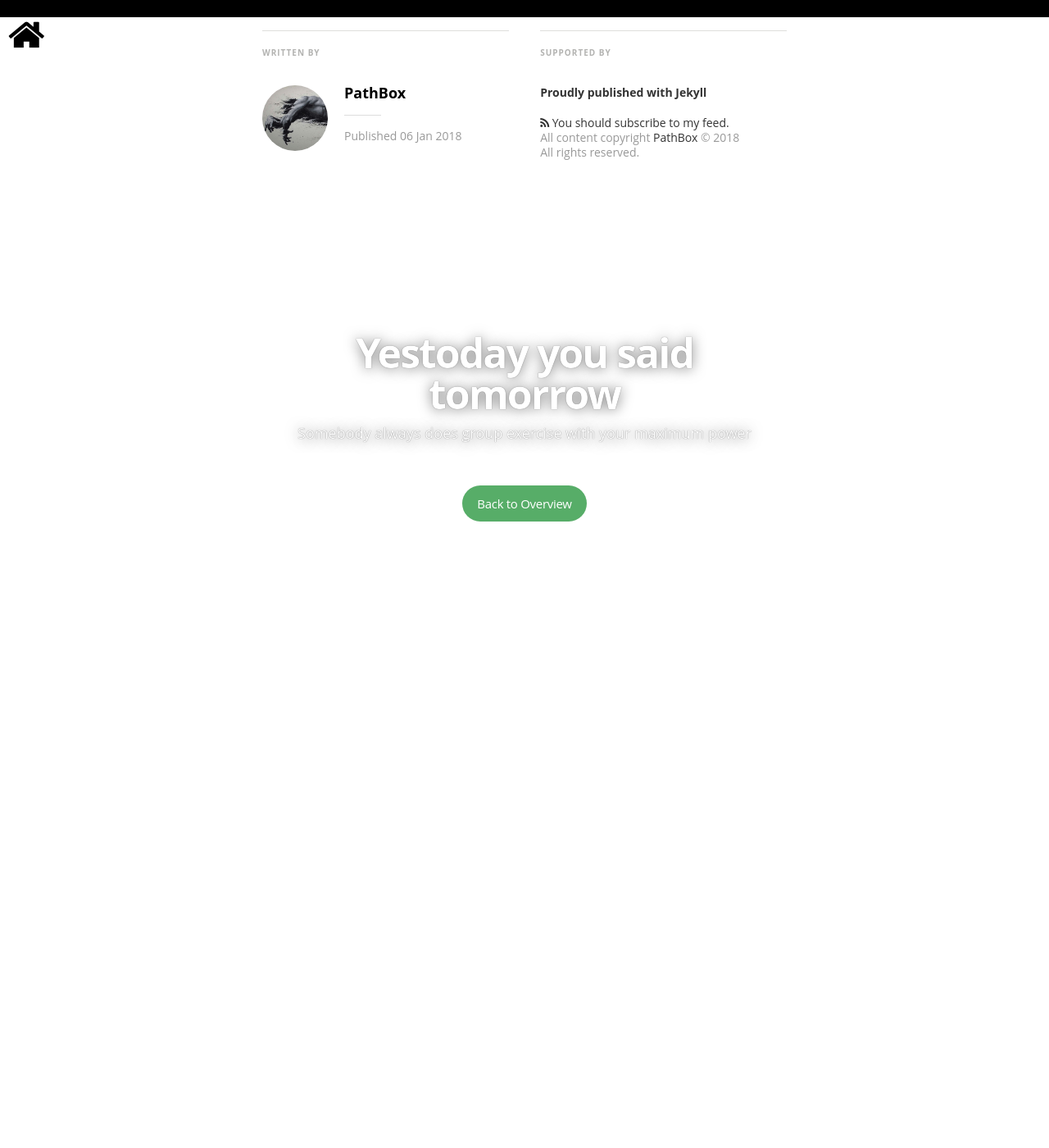
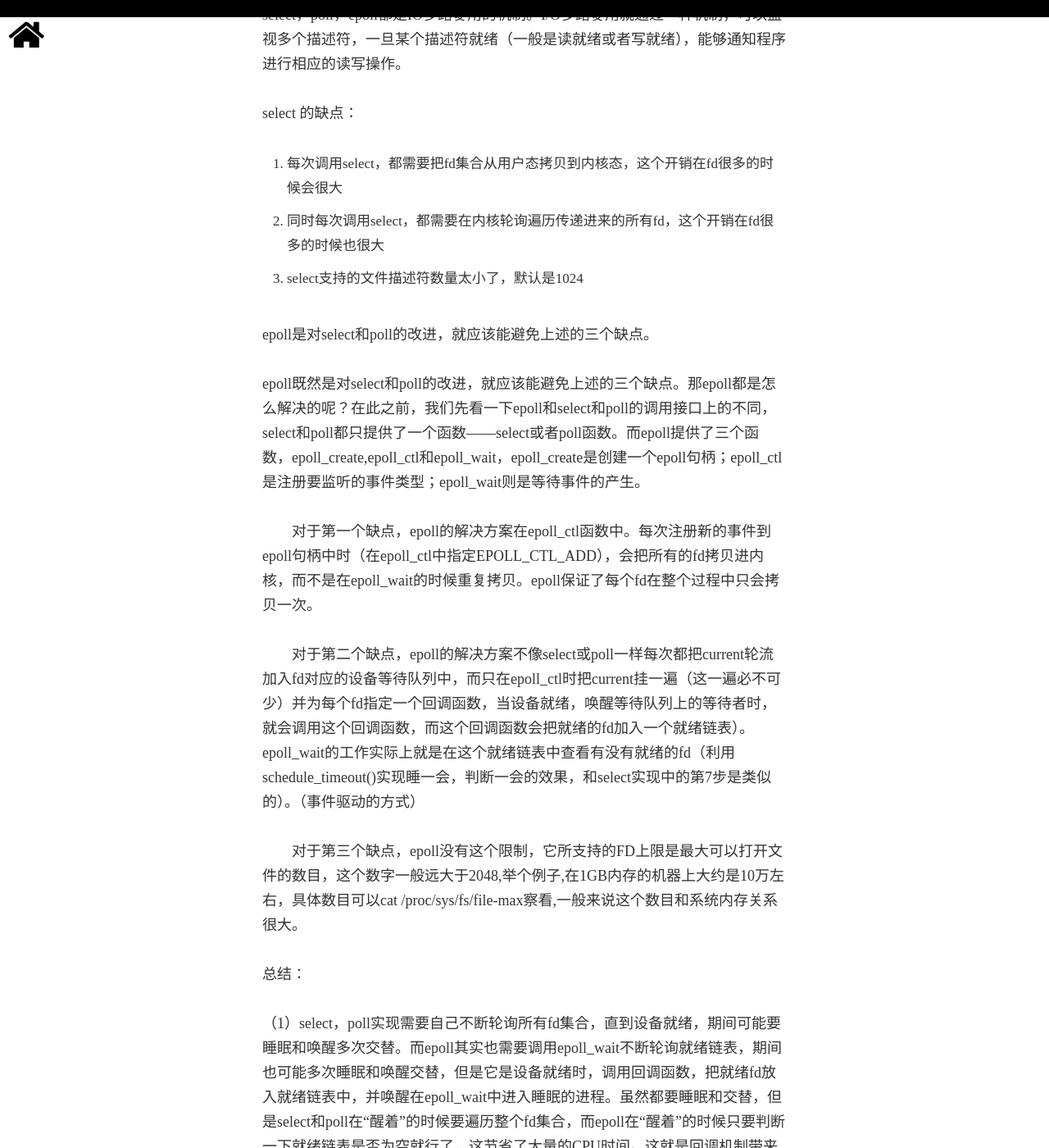
Before and after one commit to pathbox/pathbox.github.io, a Jekyll site: the page built from _posts/2018-01-06-work-summary-in-Udesk-twelve.md, in a window 1280 px wide and 1400 px high, scrolled down 1379 px. Shown: the whole window at 82% size. Built offline with Jekyll 4.4.1, drawn with Linux system fonts in a browser that asks for light colours; nearby versions of some CDN libraries; some web fonts are replaced; comment, search, counter and statistics services are not loaded; before the commit the page ends 2105 px from its top, so only the background shows below that; some of the changed text lies outside the part shown.

Commit message:
select poll epoll

```diff
--- a/_posts/2018-01-06-work-summary-in-Udesk-twelve.md
+++ b/_posts/2018-01-06-work-summary-in-Udesk-twelve.md
@@ -16,3 +16,30 @@ net.ipv4.tcp_tw_recycle = 1
 
 当某个时段有大量请求来的时候，会产生很多的TIME-WAIT socket。如果这时候，被快速回收了，会导致socket 没有完全通讯完，结果就是这次调用失败了。
 从而会出现大量的错误。所以，这个配置，思考清楚了再选择是否开启配置。
+
+##### select，poll，epoll
+select，poll，epoll都是IO多路复用的机制。I/O多路复用就通过一种机制，可以监视多个描述符，一旦某个描述符就绪（一般是读就绪或者写就绪），能够通知程序进行相应的读写操作。
+
+select 的缺点：
+
+1. 每次调用select，都需要把fd集合从用户态拷贝到内核态，这个开销在fd很多的时候会很大
+2. 同时每次调用select，都需要在内核轮询遍历传递进来的所有fd，这个开销在fd很多的时候也很大
+3. select支持的文件描述符数量太小了，默认是1024
+
+epoll是对select和poll的改进，就应该能避免上述的三个缺点。
+
+epoll既然是对select和poll的改进，就应该能避免上述的三个缺点。那epoll都是怎么解决的呢？在此之前，我们先看一下epoll和select和poll的调用接口上的不同，select和poll都只提供了一个函数——select或者poll函数。而epoll提供了三个函数，epoll_create,epoll_ctl和epoll_wait，epoll_create是创建一个epoll句柄；epoll_ctl是注册要监听的事件类型；epoll_wait则是等待事件的产生。
+
+　　对于第一个缺点，epoll的解决方案在epoll_ctl函数中。每次注册新的事件到epoll句柄中时（在epoll_ctl中指定EPOLL_CTL_ADD），会把所有的fd拷贝进内核，而不是在epoll_wait的时候重复拷贝。epoll保证了每个fd在整个过程中只会拷贝一次。
+
+　　对于第二个缺点，epoll的解决方案不像select或poll一样每次都把current轮流加入fd对应的设备等待队列中，而只在epoll_ctl时把current挂一遍（这一遍必不可少）并为每个fd指定一个回调函数，当设备就绪，唤醒等待队列上的等待者时，就会调用这个回调函数，而这个回调函数会把就绪的fd加入一个就绪链表）。epoll_wait的工作实际上就是在这个就绪链表中查看有没有就绪的fd（利用schedule_timeout()实现睡一会，判断一会的效果，和select实现中的第7步是类似的）。（事件驱动的方式）
+
+　　对于第三个缺点，epoll没有这个限制，它所支持的FD上限是最大可以打开文件的数目，这个数字一般远大于2048,举个例子,在1GB内存的机器上大约是10万左右，具体数目可以cat /proc/sys/fs/file-max察看,一般来说这个数目和系统内存关系很大。
+
+总结：
+
+（1）select，poll实现需要自己不断轮询所有fd集合，直到设备就绪，期间可能要睡眠和唤醒多次交替。而epoll其实也需要调用epoll_wait不断轮询就绪链表，期间也可能多次睡眠和唤醒交替，但是它是设备就绪时，调用回调函数，把就绪fd放入就绪链表中，并唤醒在epoll_wait中进入睡眠的进程。虽然都要睡眠和交替，但是select和poll在“醒着”的时候要遍历整个fd集合，而epoll在“醒着”的时候只要判断一下就绪链表是否为空就行了，这节省了大量的CPU时间。这就是回调机制带来的性能提升。
+
+（2）select，poll每次调用都要把fd集合从用户态往内核态拷贝一次，并且要把current往设备等待队列中挂一次，而epoll只要一次拷贝，而且把current往等待队列上挂也只挂一次（在epoll_wait的开始，注意这里的等待队列并不是设备等待队列，只是一个epoll内部定义的等待队列）。这也能节省不少的开销
+
+https://www.cnblogs.com/Anker/p/3265058.html
```
Also changed, not shown: _posts/2018-01-01-65535-port-and-concurrent-socket.md (+1 -1 lines).
